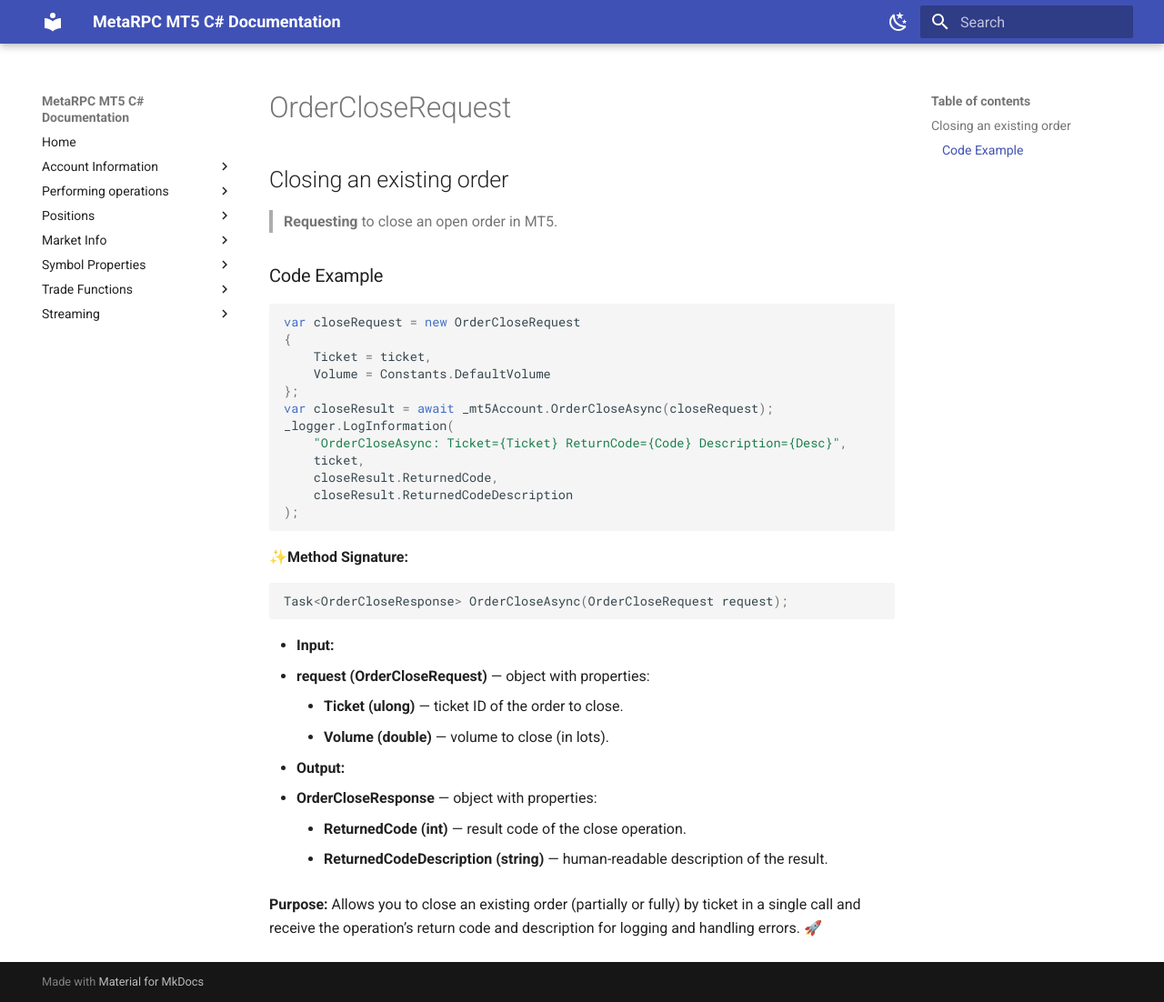
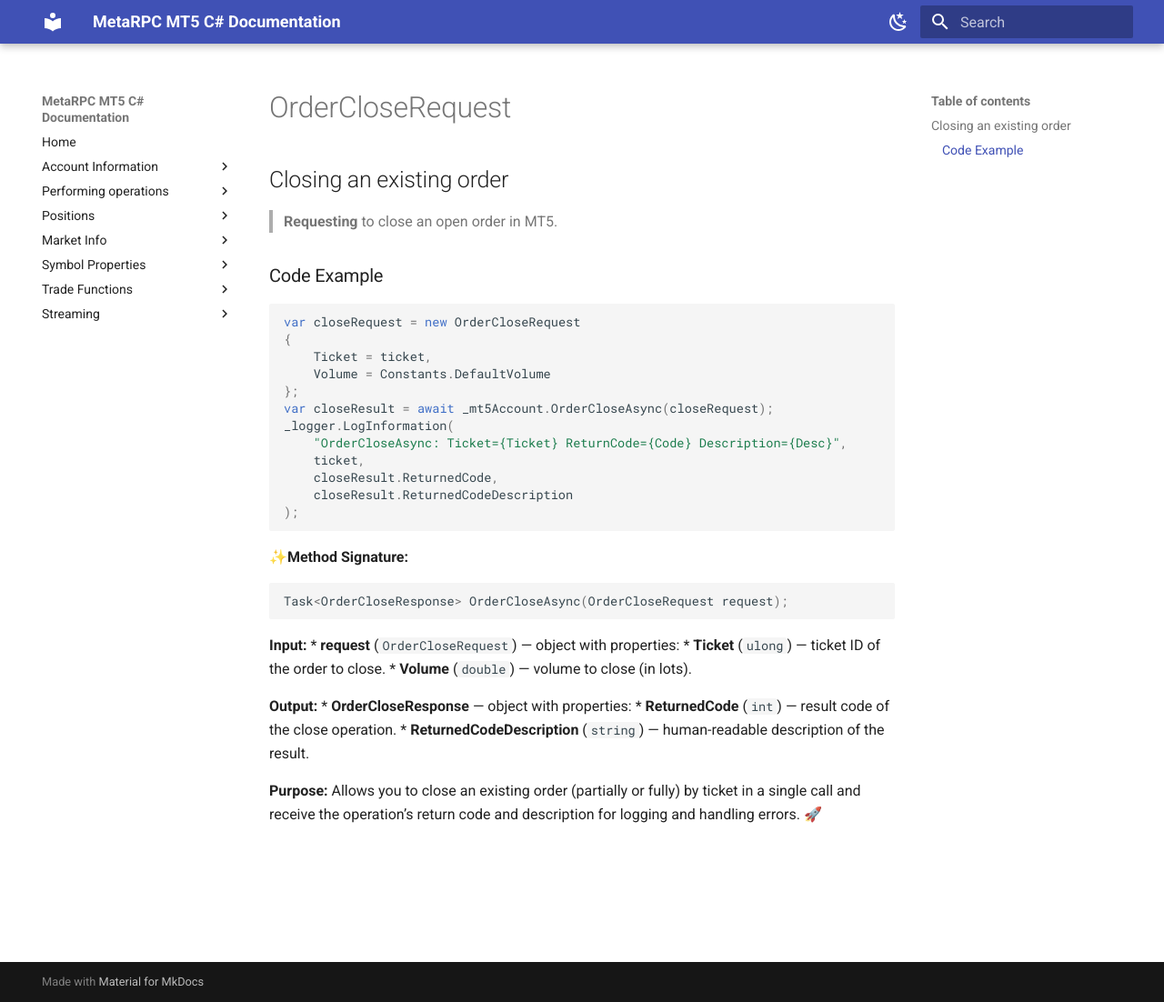
Before and after one commit to MetaRPC/CSharpMT5, an MkDocs documentation site: the page built from docs/orders/OrderCloseRequest.md, in a window 1280 px wide and 1102 px high. Shown: the whole window at 91% size. Built offline with MkDocs 1.6.1 and Material for MkDocs 9.7.7, drawn with Linux system fonts in a browser that asks for light colours.

````diff
--- a/docs/orders/OrderCloseRequest.md
+++ b/docs/orders/OrderCloseRequest.md
@@ -24,15 +24,15 @@ _logger.LogInformation(
 Task<OrderCloseResponse> OrderCloseAsync(OrderCloseRequest request);
 ```
 
-* **Input:**
-  * **request (OrderCloseRequest)** — object with properties:
-    * **Ticket (ulong)** — ticket ID of the order to close.
-    * **Volume (double)** — volume to close (in lots).
+ **Input:**
+  * **request** (`OrderCloseRequest`) — object with properties:
+    * **Ticket** (`ulong`) — ticket ID of the order to close.
+    * **Volume** (`double`) — volume to close (in lots).
 
-* **Output:**
+ **Output:**
   * **OrderCloseResponse** — object with properties:
-    * **ReturnedCode (int)** — result code of the close operation.
-    * **ReturnedCodeDescription (string)** — human-readable description of the result.
+    * **ReturnedCode** (`int`) — result code of the close operation.
+    * **ReturnedCodeDescription** (`string`) — human-readable description of the result.
 
 **Purpose:**
 Allows you to close an existing order (partially or fully) by ticket in a single call and receive the operation’s return code and description for logging and handling errors. 🚀
````
